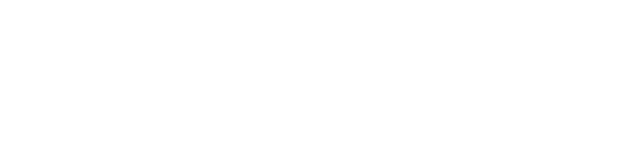
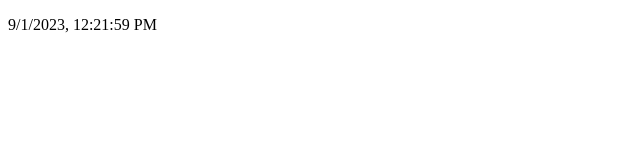
Before and after one commit to acciojob/clock-noushadkas, a website: page main.html in a window 1280 px wide. Shown: the whole page, without its empty margins (0-640 px from the left). Drawn offline with Linux system fonts and the light colour scheme.

Commit message:
created a submission

```diff
--- a/main.html
+++ b/main.html
@@ -1,16 +1,10 @@
 <!DOCTYPE html>
-
 <html>
-
 <head>
-	<link rel="stylesheet" href="styles.css">
+  <title>Date Timer</title>
 </head>
-
 <body>
-	<!-- the entire body must be written by student -->
-    <script type="text/javascript" src="./script.js">
-</script>
-
+  <p id="timer"></p>
+  <script src="script.js"></script>
 </body>
-
 </html>
--- a/script.js
+++ b/script.js
@@ -1 +1,17 @@
 //your JS code here. If required.
+// Function to get the current date and time in the desired format
+function getCurrentDateTime() {
+  const now = new Date();
+  const date = now.toLocaleDateString();
+  const time = now.toLocaleTimeString();
+  return `${date}, ${time}`;
+}
+
+// Function to update the timer every second
+function updateTimer() {
+  const timerElement = document.getElementById('timer');
+  timerElement.textContent = getCurrentDateTime();
+}
+
+// Call the updateTimer function every second
+setInterval(updateTimer, 1000);
```
